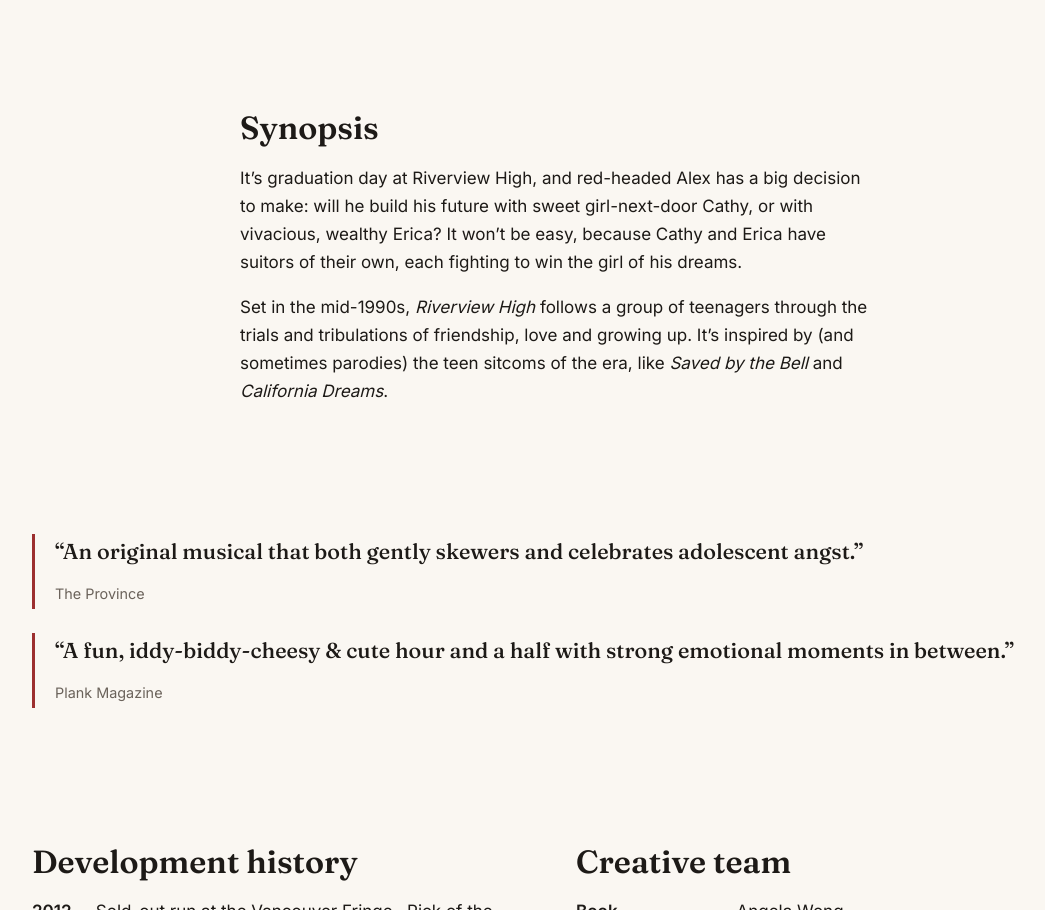
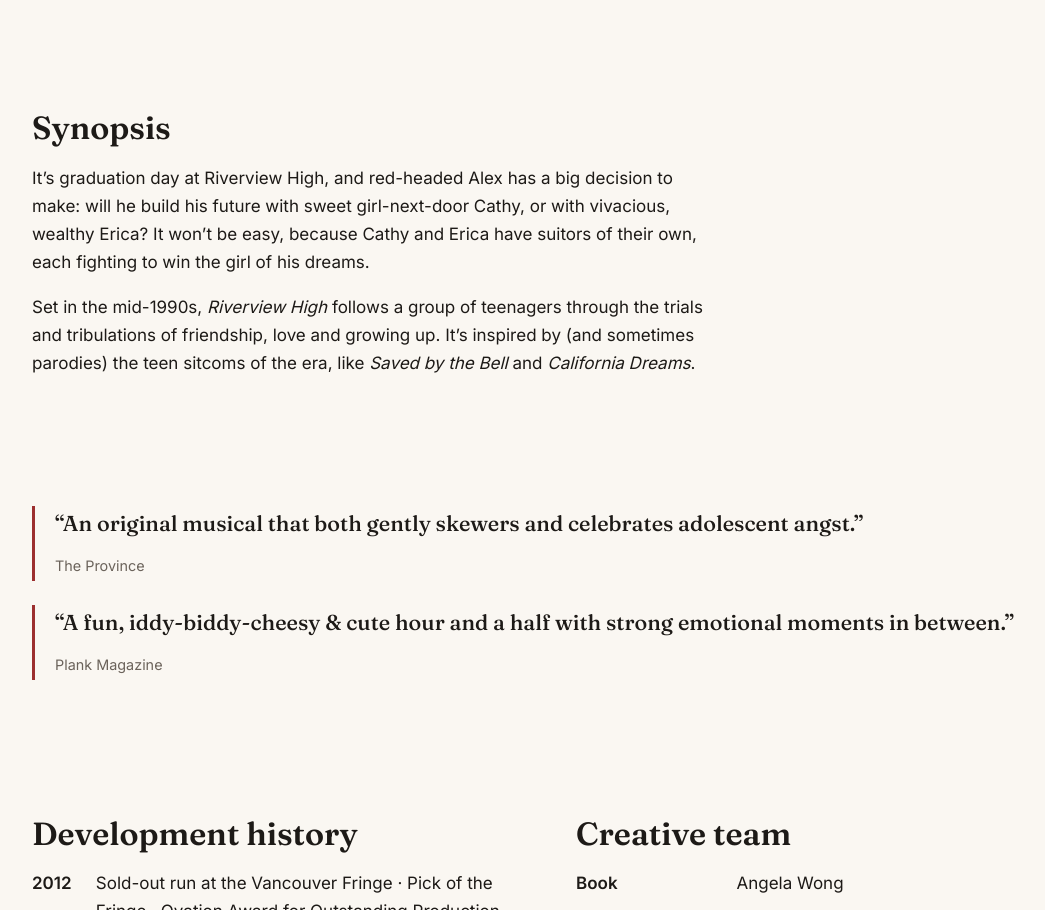
Before and after one commit to stewartyu/stewartyu.github.io, an Astro site: page /shows/riverview-high-the-musical in a window 1280 px wide. Shown: the part 913-1823 px from the top of the page, without its empty margins (80-1125 px from the left). Built offline with nearby package versions, Linux system fonts and the light colour scheme; Astro itself is replaced by a stand-in of ours.

Commit message:
Left-align the show synopsis
The synopsis wrapper combined .container and .prose on one element, so
.prose's narrower max-width won but .container's auto margins still
centered it. Nest .prose inside .container, as the About page does.

Co-Authored-By: Claude Opus 5.5 <noreply@anthropic.com>

```diff
--- a/src/pages/shows/[slug].astro
+++ b/src/pages/shows/[slug].astro
@@ -27,9 +27,11 @@ const isVideo = (url: string) => /youtube\.com|youtu\.be|vimeo\.com/.test(url);
     </section>
 
     <section class="section">
-      <div class="container prose">
-        <h2>Synopsis</h2>
-        <Content />
+      <div class="container">
+        <div class="prose">
+          <h2>Synopsis</h2>
+          <Content />
+        </div>
       </div>
     </section>
 
```
